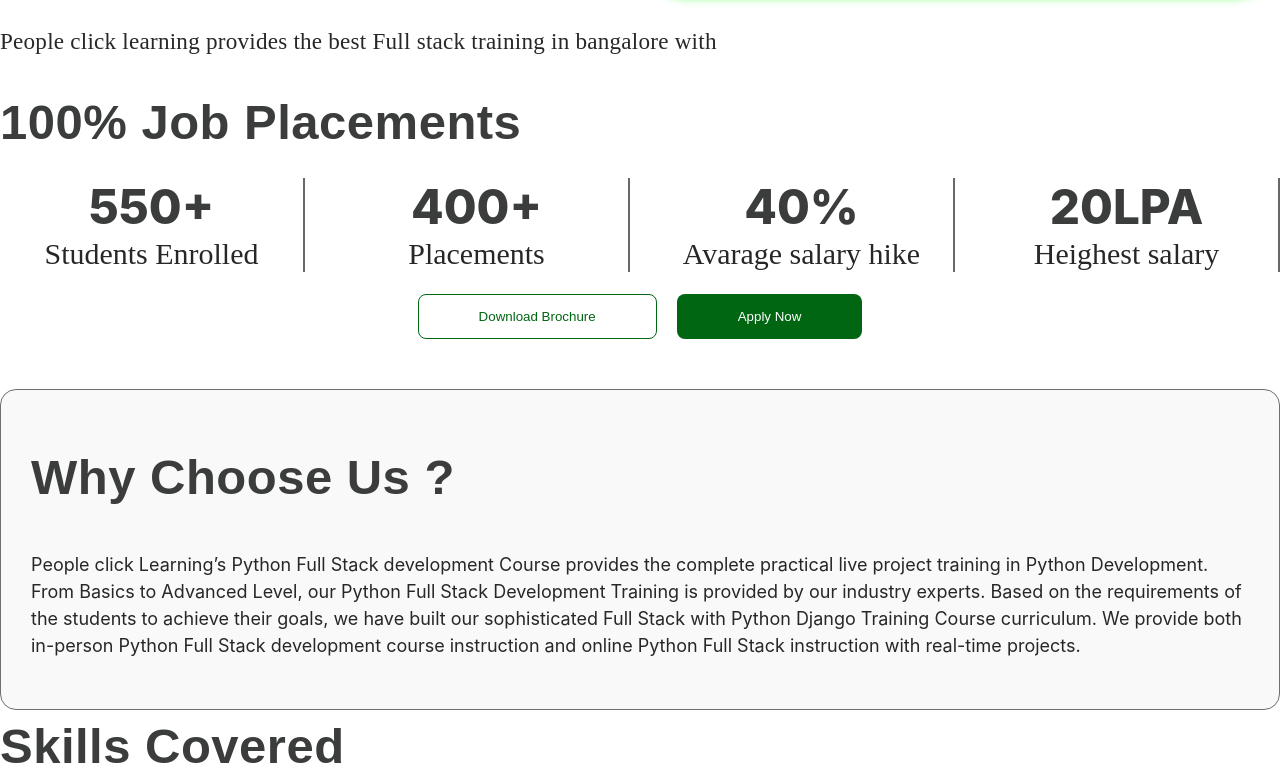
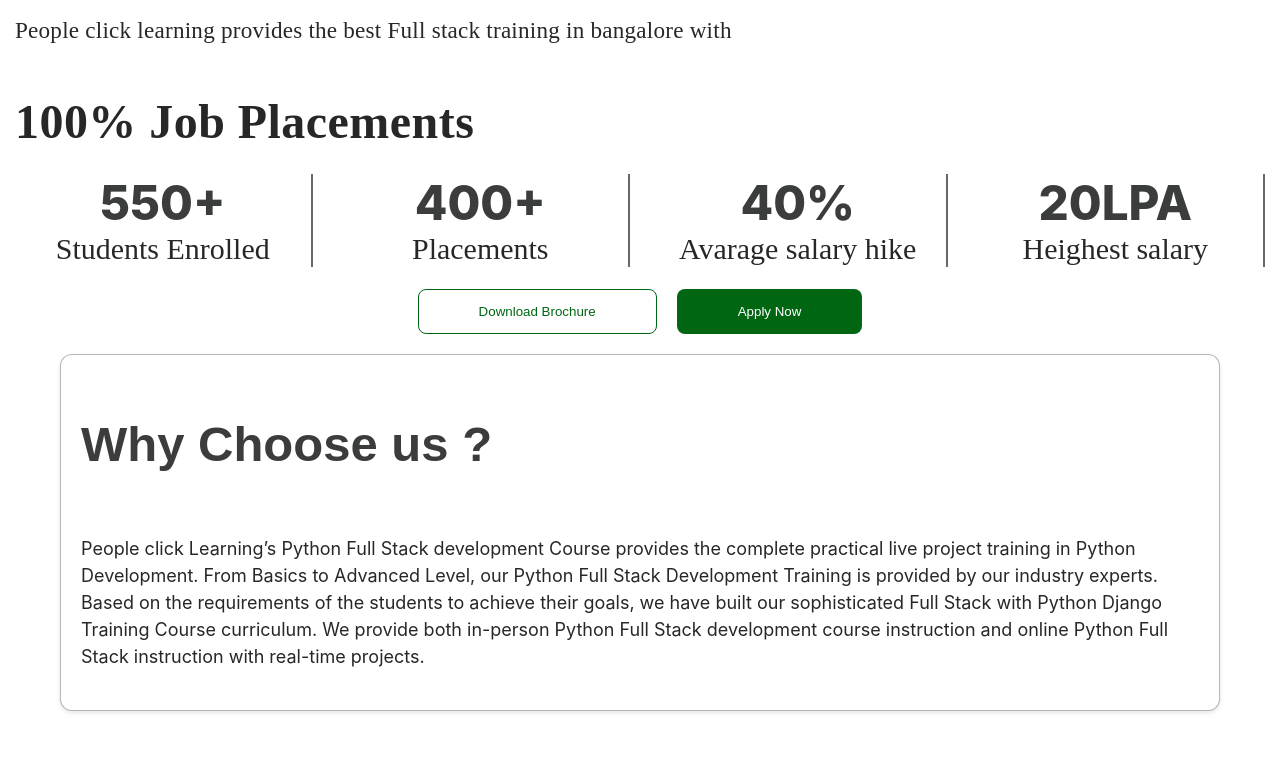
Before and after one commit to ramshadKen4/learning-app, a React (Create React App) app: page / in a window 1280 px wide. Shown: the part 640-1405 px from the top of the page. Built offline with nearby package versions, Linux system fonts and the light colour scheme.

Commit message:
bug- content issues fixed

```diff
--- a/src/Layouts/Header.css
+++ b/src/Layouts/Header.css
@@ -3,6 +3,8 @@
     color: #333;
     display: flex;
     flex-direction: column;
+    justify-content: space-between;
+    margin: 0px 15px;
 }
 
 .logo {
--- a/src/Layouts/Layout.css
+++ b/src/Layouts/Layout.css
@@ -11,14 +11,23 @@
   .header {
     /* Styles for the header */
   }
-
   /* Main.css */
   .main {
+    display: flex;
+    flex-direction: column;
+    margin: 10px 60px;
+    gap: 40px;
     /* Grow to fill remaining space */
     /* Styles for the main section */
   }
-
   /* Footer.css */
   .footer {
     /* Styles for the footer */
   }
+
+  @media (max-width: 768px) {
+    .main{
+      margin: 0px 24px;
+      gap: 24px;
+    }
+  }
--- a/src/components/Header/Placement.css
+++ b/src/components/Header/Placement.css
@@ -3,9 +3,8 @@
   position: relative;
 }
 
-.introducation {
+.introduction {
   position: relative;
-  height: 32px;
   font-family: 'Merriweather';
   font-style: normal;
   font-weight: 400;
@@ -16,14 +15,13 @@
 }
 
 /* Styles for the heading */
-.heading {
+.placement-heading {
   position: relative;
   height: 32px;
   font-family: 'Merriweather';
   font-style: normal;
   font-weight: 900;
   font-size: 47.96px;
-  line-height: 32px;
   letter-spacing: 0.01em;
   color: #282727;
 }
@@ -97,9 +95,11 @@
 }
 /* Media query for mobile view */
 @media (max-width: 768px) {
+  .placement-heading{
+    font-size: 27.96px;
+  }
   .stats-container {
     grid-template-columns: repeat(2, 1fr);
-    margin-left: 20px;
   }
 
 }
--- a/src/components/Header/Placement.js
+++ b/src/components/Header/Placement.js
@@ -6,8 +6,8 @@
 function Placement() {
   return (
     <div className='placement-section'>
-      <p className='introducation'>People click learning provides the best Full stack training in bangalore with </p>
-      <p className='heading'>100% Job Placements</p>
+      <p className='introduction'>People click learning provides the best Full stack training in bangalore with </p>
+      <h3 className='placement-heading'>100% Job Placements</h3>
       <div className='stats-container'>
         <Stats count="550+">Students Enrolled</Stats>
         <Stats count="400+">Placements</Stats>
--- a/src/components/Header/TitleImage.css
+++ b/src/components/Header/TitleImage.css
@@ -9,7 +9,6 @@
 .title {
     flex-basis: 50%;
     height: 300px;
-    /* Adjust the height as needed */
     margin-bottom: 10px;
     margin-top: 40px;
     display: flex;
@@ -41,7 +40,15 @@
 
     .title,
     .image {
+        margin-top: 0px;
         flex-basis: 100%;
         /* Full width on mobile */
     }
+
+.title {
+
+    height: 150px;
+    /* Center vertically */
 }
+
+}
--- a/src/components/Main/BlogContent.css
+++ b/src/components/Main/BlogContent.css
@@ -1,4 +1,5 @@
 .blog-content {
+  margin: 0px 12px;
     border-radius: 16px;
     border: 1px solid rgba(110, 110, 110, 1);
     background-color: #f9f9f9;
@@ -13,7 +14,6 @@
     font-family: 'Aktiv Grotesk Bold',sans-serif;
     font-weight: bold;
     font-size: 69px;
-    margin-bottom: 20px;
   }
 
   .blog-paragraph {
--- a/src/components/Main/BlogContent.js
+++ b/src/components/Main/BlogContent.js
@@ -1,13 +1,17 @@
 import React from 'react'
 import './BlogContent.css'
+import PostCard from '../utility/PostCard'
 
 function BlogContent() {
     return (
-        <div className="blog-content">
-            <h2 className="blog-heading heading">Why Choose Us ?</h2>
+        <div >
+            <PostCard
+                heading="Why Choose us ?"
+            >
             <p className="blog-paragraph">
                 People click Learning’s Python Full Stack development Course provides the complete practical live project training in Python Development. From Basics to Advanced Level, our Python Full Stack Development Training is provided by our industry experts. Based on the requirements of the students to achieve their goals, we have built our sophisticated Full Stack with Python Django Training Course curriculum. We provide both in-person Python Full Stack development course instruction and online Python Full Stack instruction with real-time projects.
             </p>
+            </PostCard>
         </div>
     )
 }
--- a/src/components/Main/Launchpad.css
+++ b/src/components/Main/Launchpad.css
@@ -1,19 +1,24 @@
-.container {
+.launchpad-container {
     display: grid;
     grid-template-columns: repeat(2, 1fr);
     grid-template-rows: auto auto;
     gap: 20px;
-    padding: 10px;
 }
 
 .item {
     width: 100%;
-    /* Adjust according to your design */
+    flex-wrap: wrap;
+}
+
+.launchpad-heading {
+    color: #3b3c3c;
+    font-family: 'Aktiv Grotesk Bold', sans-serif;
+    font-size: 39.96px;
 }
 
 /* Mobile view */
 @media (max-width: 767px) {
-    .container {
+    .launchpad-container {
         display: grid;
         grid-template-columns: 1fr;
     }
@@ -21,4 +26,8 @@
     .item {
         width: 100%;
     }
+
+    .launchpad-heading {
+        font-size: 23.33;
+    }
 }
--- a/src/components/Main/Launchpad.js
+++ b/src/components/Main/Launchpad.js
@@ -5,11 +5,11 @@
 
 function Launchpad() {
     return (
-        <div class="container">
-            <div class="item">
+        <div class="launchpad-container">
+            <div class="launchpad-item">
                 <PostCard
-                    heading="Career Counseling"
                 >
+                    <h2 className='launchpad-heading'>Career Counseling</h2>
                     <p className='blog-para'>
                         Our devoted program mentors are seasoned professionals who will assist you with the readings,
                         ensure that you are informed about what is happening in class, and motivate you to succeed academically.
@@ -17,9 +17,8 @@
                 </PostCard>
             </div>
             <div class="item">
-                <PostCard
-                    heading="Complete placement assistance"
-                >
+                <PostCard>
+                    <h2 className='launchpad-heading'>Complete placement assistance</h2>
                     <p className='blog-para'>
                         With our career services,
                         we'll make sure you land your ideal position and introduce you to rewarding opportunities in digital marketing.
@@ -27,9 +26,8 @@
                 </PostCard>
             </div>
             <div class="item">
-                <PostCard
-                    heading="Getting Ready for the Interview"
-                >
+                <PostCard>
+                    <h2 className='launchpad-heading'>Complete placement assistance</h2>
                     <p className='blog-para'>
                         We have created a training course that, via an analysis of the most often asked interview questions, will confidently prepare you for employment interviews.
                     </p>
--- a/src/components/Main/ProgramInfo.css
+++ b/src/components/Main/ProgramInfo.css
@@ -1,7 +1,8 @@
 
 .programinfo > .post-card  {
     background-color: #DAEAF6;
-}s
+}
+
 .program-para {
     color: #282727;
     font-size: 18px;
--- a/src/components/Main/ProgramInfo.js
+++ b/src/components/Main/ProgramInfo.js
@@ -12,12 +12,9 @@
                     heading="Eligibility"
                 >
                     <ul className='program-para none-style-ul'>
-                        <li><img src="/icons/check-mark.png" className="check-tick" alt="Check Mark Icon" />Weekly live instruction classes</li>
-                        <li><img src="/icons/check-mark.png" className="check-tick" alt="Check Mark Icon" />Hands-on live projects</li>
-                        <li><img src="/icons/check-mark.png" className="check-tick" alt="Check Mark Icon" />Industry-relevant live bootcamps</li>
-                        <li><img src="/icons/check-mark.png" className="check-tick" alt="Check Mark Icon" />Industry-Recognized certificates</li>
-                        <li><img src="/icons/check-mark.png" className="check-tick" alt="Check Mark Icon" />Participating in practice interviews & CV preparation</li>
-                        <li><img src="/icons/check-mark.png" className="check-tick" alt="Check Mark Icon" />Getting ready for placements</li>
+                        <li><img src="/icons/check-mark.png" className="check-tick" alt="Check Mark Icon" />Computer science Graduates  </li>
+                        <li><img src="/icons/check-mark.png" className="check-tick" alt="Check Mark Icon" />working professionals</li>
+                        <li><img src="/icons/check-mark.png" className="check-tick" alt="Check Mark Icon" />IT background students degree with BCA , BSC , BE  etc</li>
                     </ul>
                 </PostCard>
             </div>
--- a/src/components/utility/PostCard.css
+++ b/src/components/utility/PostCard.css
@@ -1,5 +1,4 @@
 .post-card {
-  margin: 30px;
   position: relative;
   border: 1px solid rgba(110, 110, 110, 0.5);
   /* Lighter border color with opacity */
```
